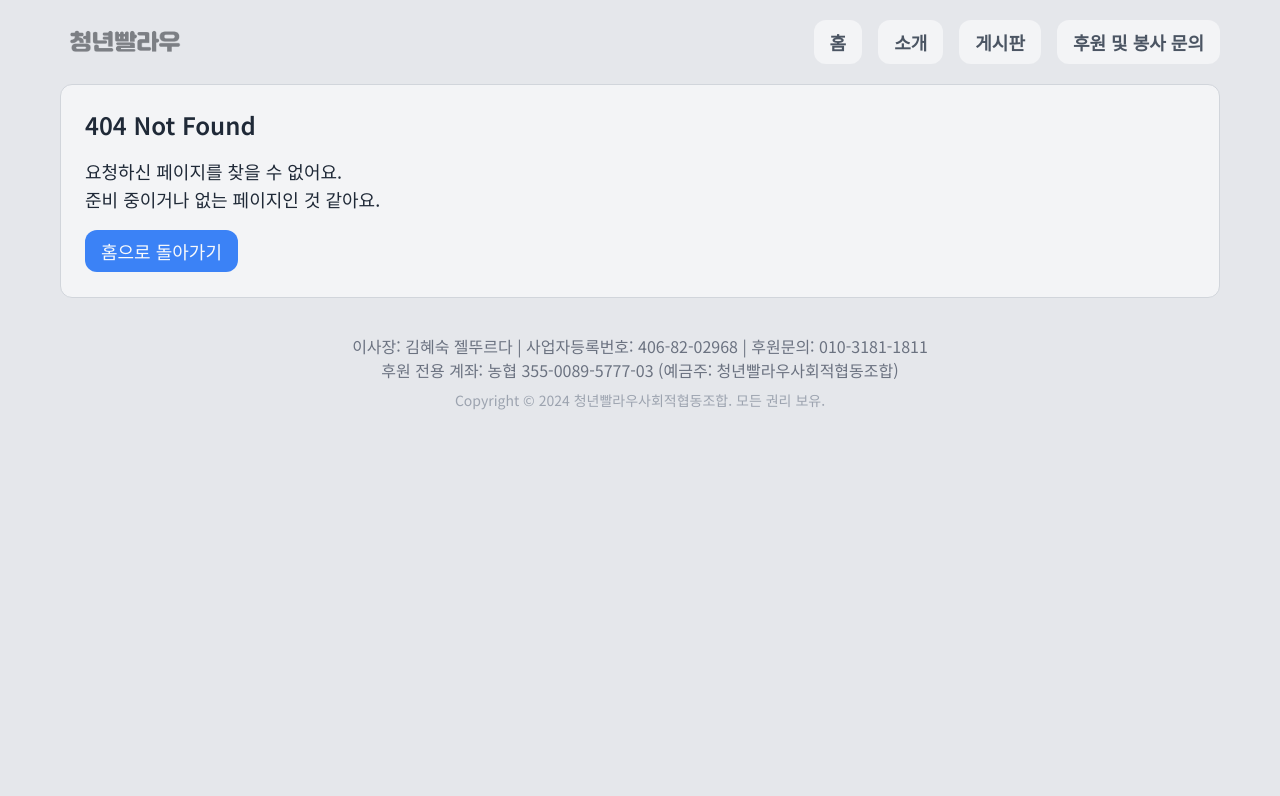
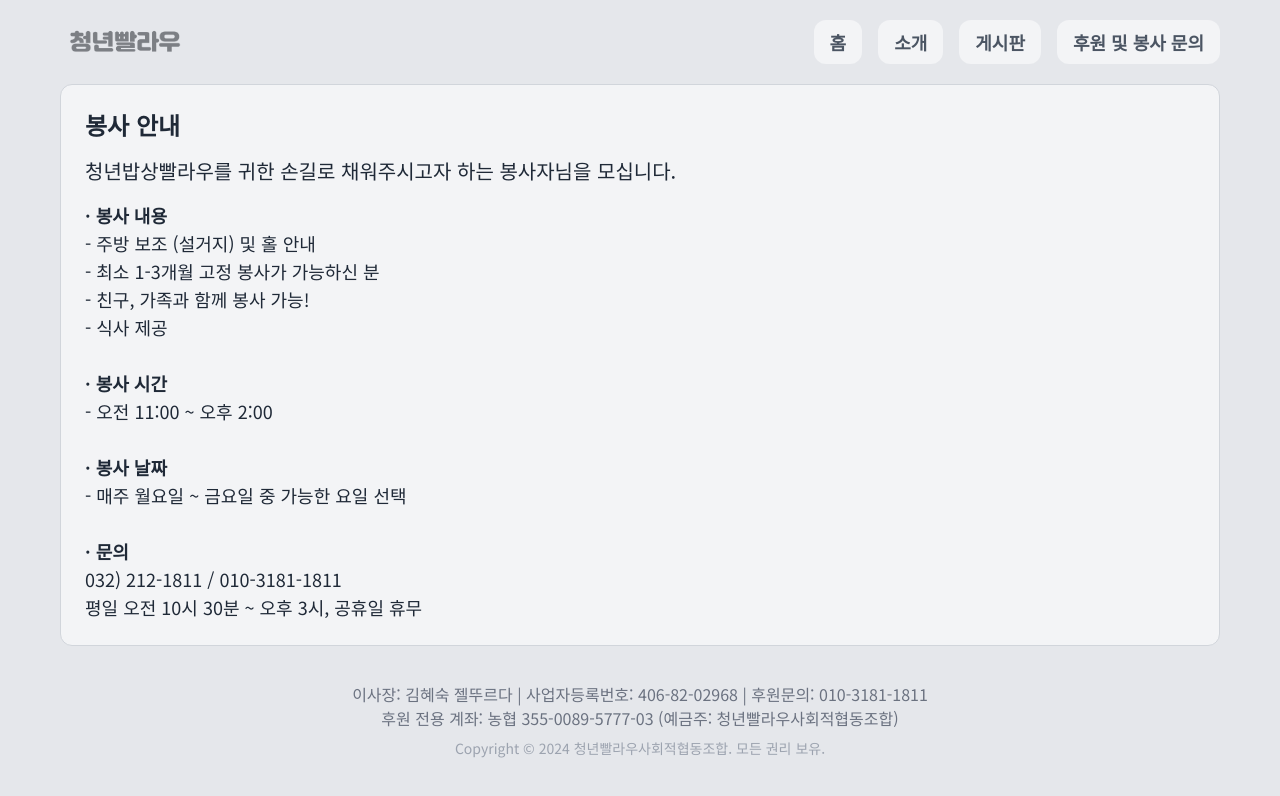
Before and after one commit to asheswook/youthpalau, a SvelteKit app: page /volunteer in a window 1280 px wide. Before the commit this address had no page. Shown: the top 796 px of the page. Built offline with nearby package versions, Linux system fonts and the light colour scheme.

Commit message:
Feat: created volunteer page

```diff
--- a/src/lib/components/Header.svelte
+++ b/src/lib/components/Header.svelte
@@ -1,5 +1,5 @@
 <script lang="ts">
-	export let count = 515;
+	export let count = 642;
 
 	let start = 0;
 	const countUp = () => {
@@ -26,7 +26,7 @@
 		<span class="text-primary-900">청년들의</span> 배를 든든히 채웠습니다.
 	</div>
 	<div class="flex ml-auto text-sm max-sm:text-xs font-medium mt-2 max-sm:mt-1 text-gray-600">
-		*5월 7일 ~ 5월 17일 기준
+		*5월 7일 ~ 5월 21일 기준
 	</div>
 </div>
 
--- a/src/routes/+layout.svelte
+++ b/src/routes/+layout.svelte
@@ -14,14 +14,14 @@
 			<NavItem to="/">홈</NavItem>
 			<NavItem to="/about">소개</NavItem>
 			<NavItem to="/board">게시판</NavItem>
-			<NavItem to="/donate">후원 및 봉사 문의</NavItem>
+			<NavItem to="/volunteer">후원 및 봉사 문의</NavItem>
 		</Navigation>
 
 		<MobileNavigation>
 			<MobileNavItem to="/">홈</MobileNavItem>
 			<MobileNavItem to="/about">소개</MobileNavItem>
 			<MobileNavItem to="/board">게시판</MobileNavItem>
-			<MobileNavItem to="/donate">후원 및 봉사 문의</MobileNavItem>
+			<MobileNavItem to="/volunteer">후원 및 봉사 문의</MobileNavItem>
 		</MobileNavigation>
 
 		<div class="flex flex-row flex-wrap gap-4 mt-5">
--- a/src/routes/+page.svelte
+++ b/src/routes/+page.svelte
@@ -7,6 +7,7 @@
 	import { Icon } from 'svelte-icons-pack';
 	import { BiDonateHeart } from 'svelte-icons-pack/bi';
 	import CardItem from '$lib/components/card/CardItem.svelte';
+	import { goto } from '$app/navigation';
 
 	let modalActive = false;
 	const toggleModalActive = (): void => {
@@ -17,6 +18,11 @@
 	const toggleModal2Active = (): void => {
 		modal2Active = !modal2Active;
 	};
+
+	const gotoVolunteer = () => {
+		// Move to volunteer page
+		goto('/volunteer');
+	};
 </script>
 
 <Card>
@@ -25,7 +31,7 @@
 	</div>
 </Card>
 <Card>
-	<CardItem icon={FaSolidPersonDigging} bgColor="bg-green-500" onClick={toggleModalActive}>
+	<CardItem icon={FaSolidPersonDigging} bgColor="bg-green-500" onClick={gotoVolunteer}>
 		<div class="flex flex-col">
 			<span class="text-base">청년밥상사업</span>
 			<span class="text-lg text-gray-800 font-semibold">봉사 신청하기</span>
--- /dev/null
+++ b/src/routes/volunteer/+page.svelte
@@ -0,0 +1,26 @@
+<script lang="ts">
+	import Card from '$lib/components/card/Card.svelte';
+</script>
+
+<Card title="봉사 안내">
+	<span class="text-xl mb-4"
+		>청년밥상빨라우를 귀한 손길로 채워주시고자 하는 봉사자님을 모십니다.</span
+	>
+
+	<span class="font-semibold">&#183; 봉사 내용</span>
+	<span>- 주방 보조 (설거지) 및 홀 안내</span>
+	<span>- 최소 1-3개월 고정 봉사가 가능하신 분</span>
+	<span>- 친구, 가족과 함께 봉사 가능!</span>
+	<span>- 식사 제공</span>
+	<br />
+
+	<span class="font-semibold">&#183; 봉사 시간</span>
+	<span>- 오전 11:00 ~ 오후 2:00</span><br />
+
+	<span class="font-semibold">&#183; 봉사 날짜</span>
+	<span>- 매주 월요일 ~ 금요일 중 가능한 요일 선택</span><br />
+
+	<span class="font-semibold">&#183; 문의</span>
+	<span>032) 212-1811 / 010-3181-1811</span>
+	<span>평일 오전 10시 30분 ~ 오후 3시, 공휴일 휴무</span>
+</Card>
```
